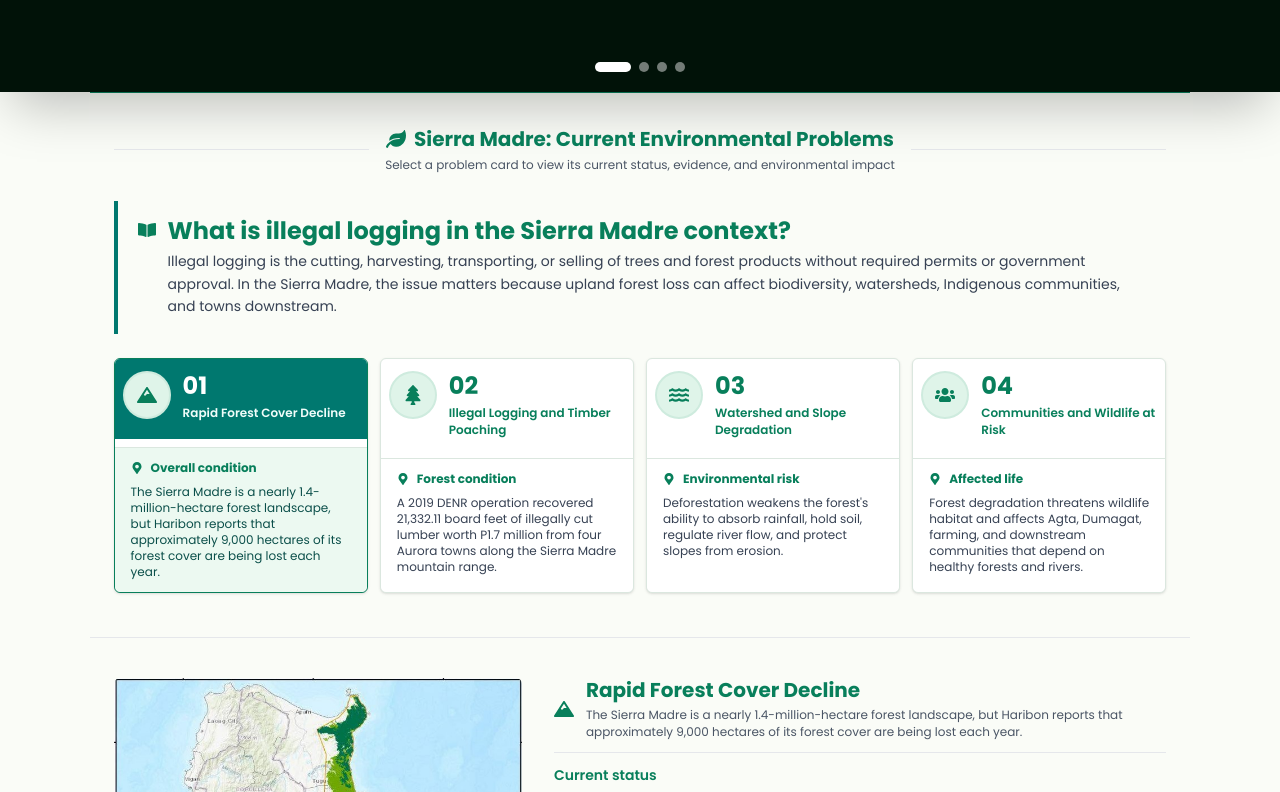
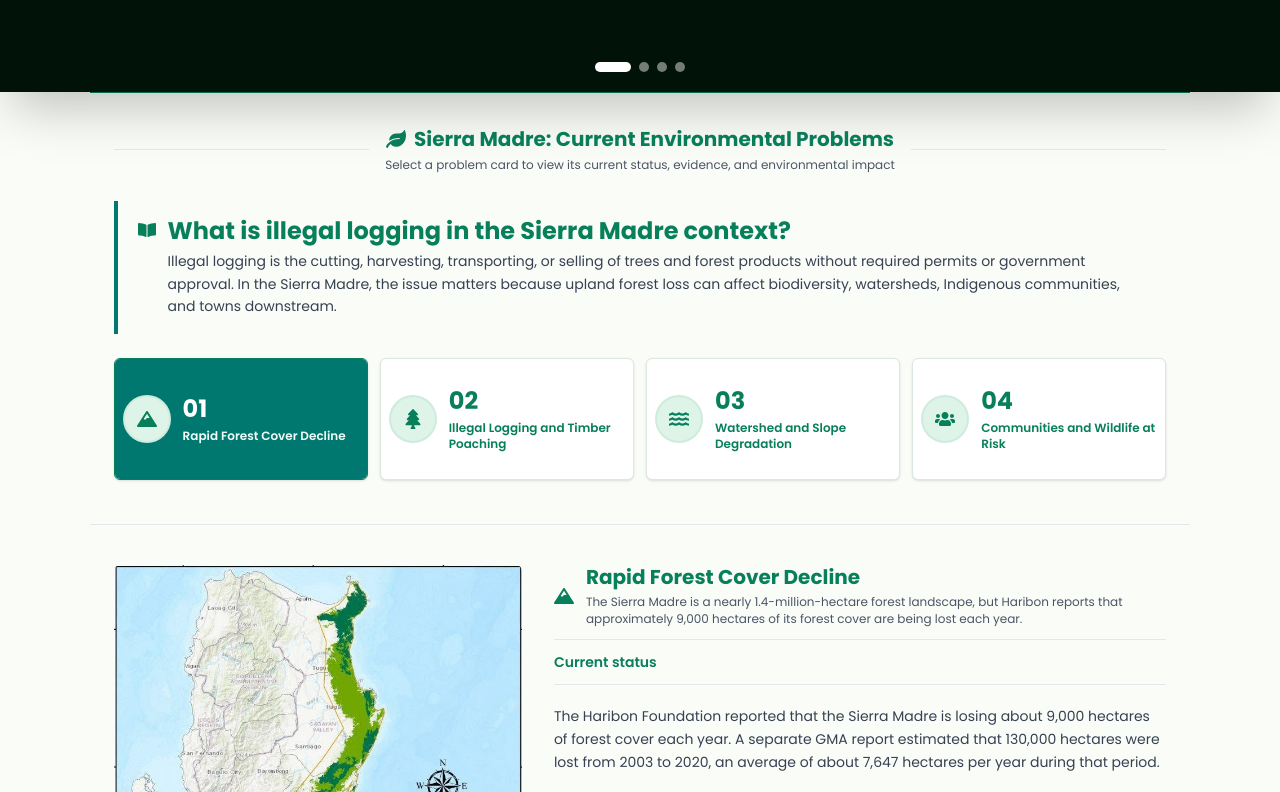
Before and after one commit to reynan1/bantay_gubat, a React (Vite) app: page / in a window 1280 px wide. Shown: the part 504-1296 px from the top of the page. Built offline with nearby package versions, Linux system fonts and the light colour scheme.

Commit message:
commentout the status brief details

```diff
--- a/src/pages/Home.tsx
+++ b/src/pages/Home.tsx
@@ -201,7 +201,7 @@ function Home() {
               aria-controls="detailStatus"
               className="forest-selector-card group flex h-full min-w-0 cursor-pointer flex-col rounded-md border p-3 text-left text-teal-8 shadow-sm transition-all duration-200 focus-visible:outline-2 focus-visible:outline-offset-2 focus-visible:outline-teal-700"
             >
-              <div className="flex min-h-20 w-full items-start gap-3 !py-3 !px-2 ">
+              <div className="flex min-h-30 w-full items-center gap-3 !py-3 !px-2 ">
                 <span className="forest-icon-badge grid h-12 w-12 !shrink-0 place-items-center rounded-full text-xl">
                   <status.icon aria-hidden="true" />
                 </span>
@@ -210,12 +210,12 @@ function Home() {
                   <span className="!mt-1 block text-xs font-semibold leading-snug">{status.title}</span>
                 </div>
               </div>
-              <div className="forest-selector-panel !mt-2 w-full flex-1 rounded-bl-md rounded-br-md !py-3 !px-4 transition-colors">
+{/*               <div className="forest-selector-panel !mt-2 w-full flex-1 rounded-bl-md rounded-br-md !py-3 !px-4 transition-colors">
                 <span className="flex items-center gap-2 text-xs font-bold text-teal-8">
                   <FaMapMarkerAlt aria-hidden="true" /> {status.label}
                 </span>
                 <span className="!mt-2 block text-xs  text-gray-700">{status.summary}</span>
-              </div>
+              </div> */}
             </button>
           ))}
         </div>
```
